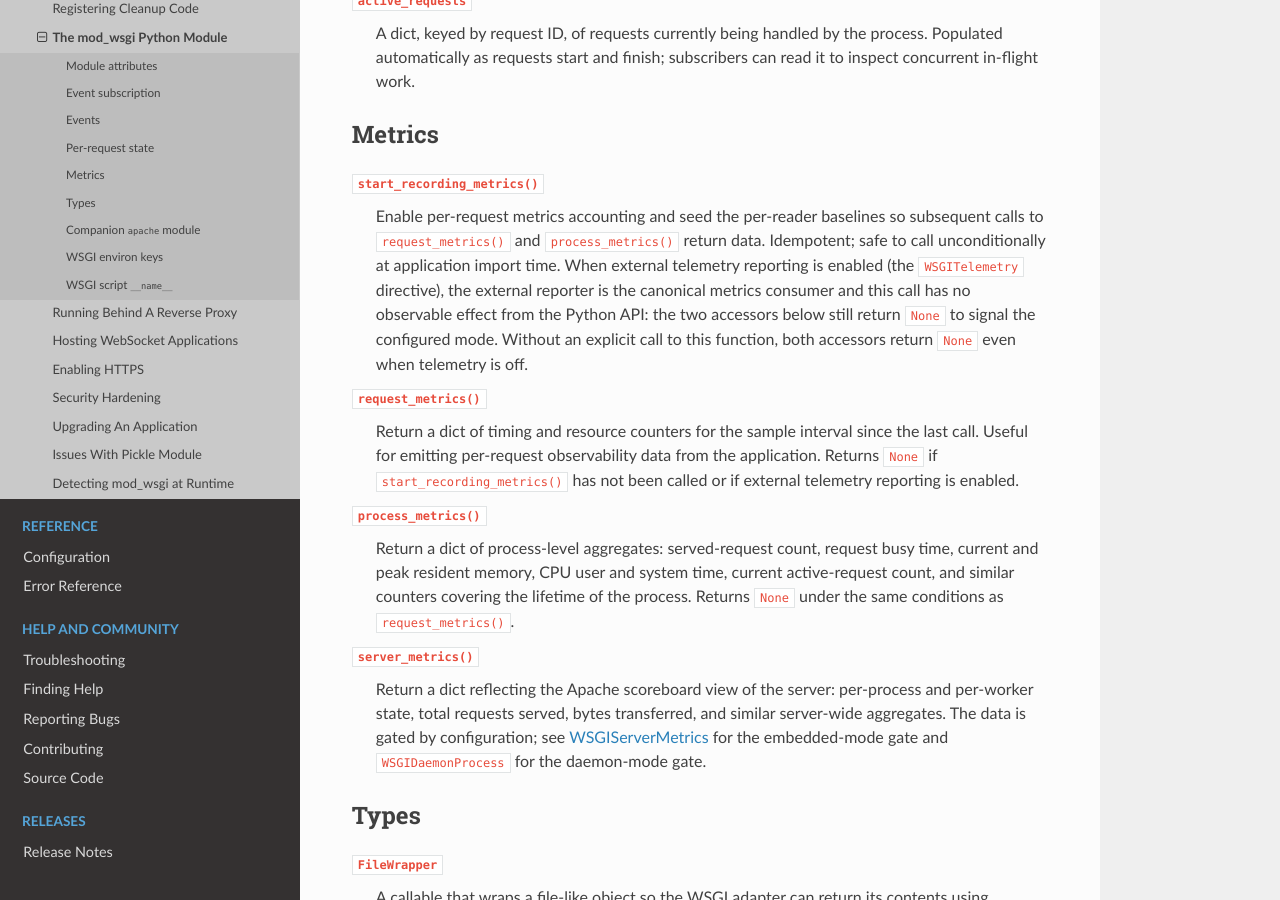
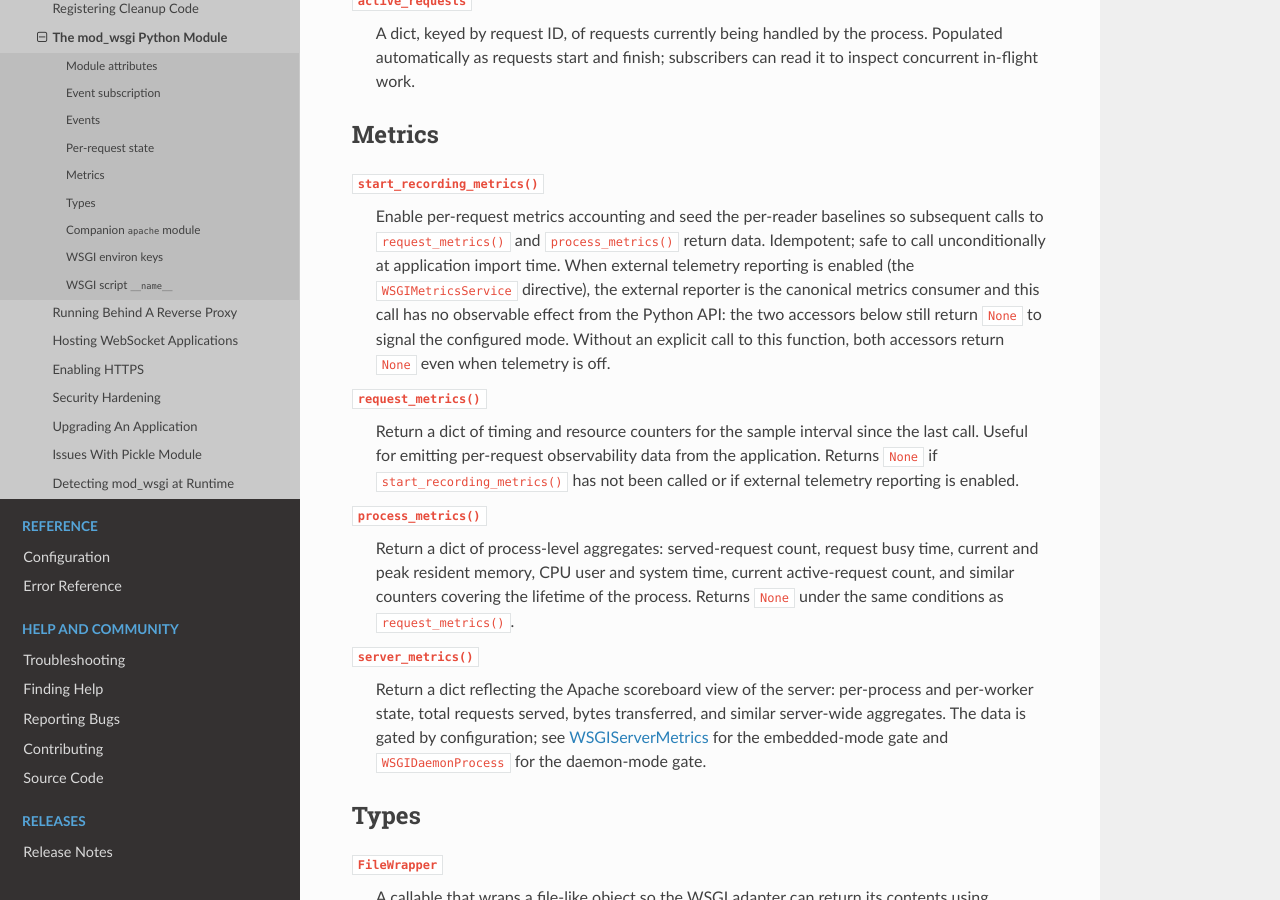
Before and after one commit to GrahamDumpleton/mod_wsgi, a Sphinx documentation site: the page built from docs/user-guides/mod-wsgi-python-module.rst, in a window 1280 px wide and 900 px high, scrolled down 3394 px. Built offline with Sphinx 7.4.7 and the Read the Docs theme 3.1.0, drawn with Linux system fonts in a browser that asks for light colours.

Commit message:
Correct references to the external metrics reporter directive: the actual directive name is WSGIMetricsService, not WSGITelemetry. The mistaken name appeared in the Stage D wsgi_telemetry_is_enabled() comment, in the Stage G start_recording_metrics() docs and 6.0.0 release note, and in a pre-existing telemetry_interval field comment in wsgi_telemetry.h.

```diff
--- a/docs/release-notes/version-6.0.0.rst
+++ b/docs/release-notes/version-6.0.0.rst
@@ -286,9 +286,9 @@ Features Changed
   on every call thereafter (no more empty first-call sample). The new
   function is idempotent and safe to call unconditionally at
   application import time. When external telemetry reporting is
-  enabled (``WSGITelemetry`` directive), the accessors continue to
-  return ``None`` regardless and ``start_recording_metrics()`` has no
-  observable effect from the Python API. Applications that previously
+  enabled (``WSGIMetricsService`` directive), the accessors continue
+  to return ``None`` regardless and ``start_recording_metrics()`` has
+  no observable effect from the Python API. Applications that previously
   relied on the lazy enable should add a call to
   ``mod_wsgi.start_recording_metrics()`` at module import time.
 
--- a/docs/user-guides/mod-wsgi-python-module.rst
+++ b/docs/user-guides/mod-wsgi-python-module.rst
@@ -186,12 +186,12 @@ Metrics
    baselines so subsequent calls to ``request_metrics()`` and
    ``process_metrics()`` return data. Idempotent; safe to call
    unconditionally at application import time. When external
-   telemetry reporting is enabled (the ``WSGITelemetry`` directive),
-   the external reporter is the canonical metrics consumer and this
-   call has no observable effect from the Python API: the two
-   accessors below still return ``None`` to signal the configured
-   mode. Without an explicit call to this function, both accessors
-   return ``None`` even when telemetry is off.
+   telemetry reporting is enabled (the ``WSGIMetricsService``
+   directive), the external reporter is the canonical metrics
+   consumer and this call has no observable effect from the Python
+   API: the two accessors below still return ``None`` to signal the
+   configured mode. Without an explicit call to this function, both
+   accessors return ``None`` even when telemetry is off.
 
 ``request_metrics()``
    Return a dict of timing and resource counters for the sample
```
Also changed, not shown: 1 other file.
